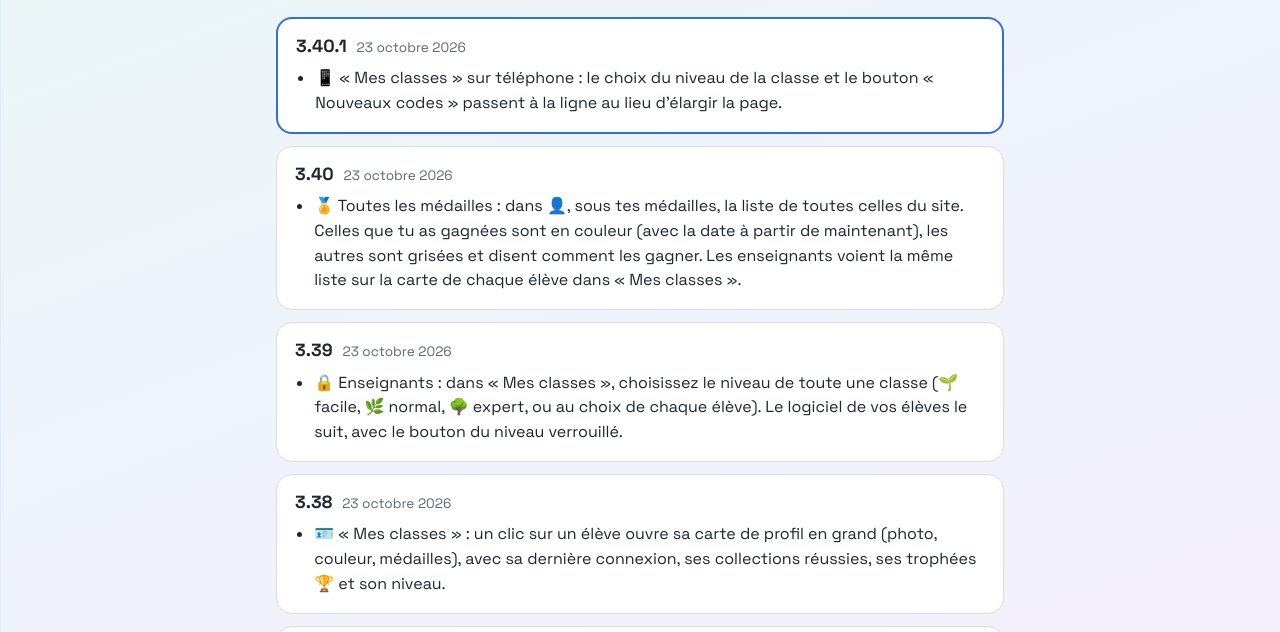
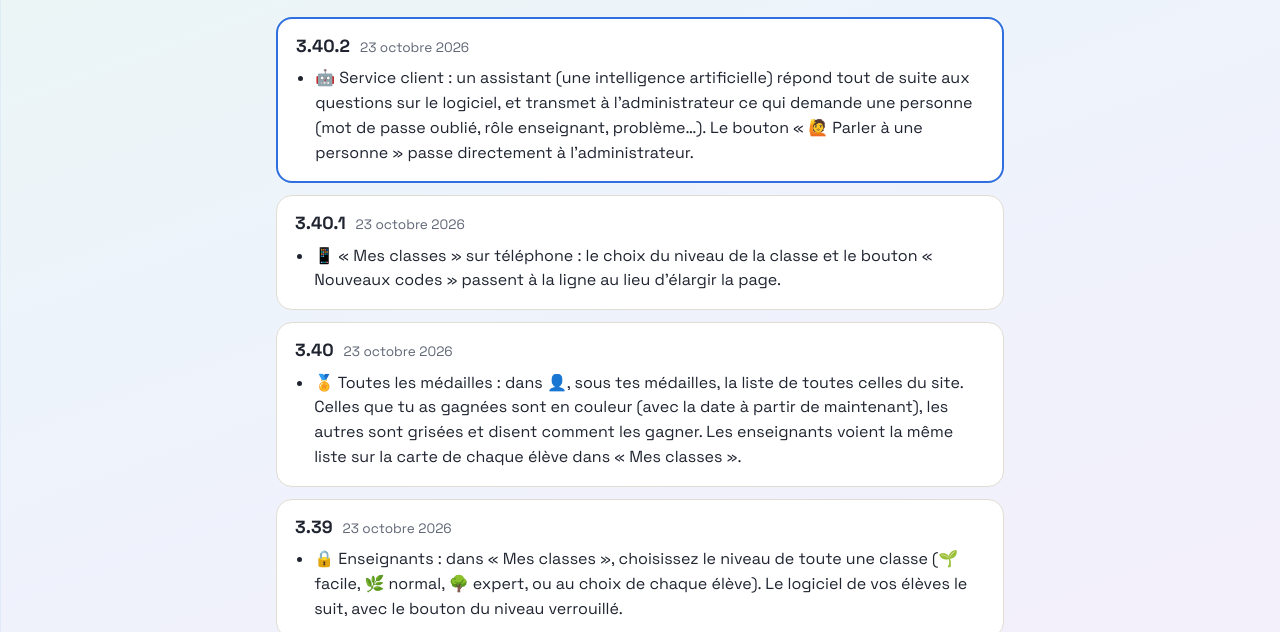
Before and after one commit to Guy-deMessimy/boites-a-classer, a website: page site/nouveautes/index.html in a window 1280 px wide. Shown: the part 168-800 px from the top of the page. Drawn offline with Linux system fonts and the light colour scheme; no server answers.

Commit message:
3.40.2 (site) : robot du service client (documentation, confidentialité, nouveautés)
Co-Authored-By: Claude Opus 5.5 <noreply@anthropic.com>

```diff
--- a/site/nouveautes/index.html
+++ b/site/nouveautes/index.html
@@ -38,7 +38,10 @@
     <h1>🎉 Nouveautés</h1>
     <p class="intro">Ce qui a changé, de la plus récente à la plus ancienne. Le logiciel en ligne se met à jour tout seul ; la version de bureau se télécharge à nouveau depuis l'accueil.</p>
 
-    <section class="version recente"><h2>3.40.1 <small>23 octobre 2026</small></h2><ul>
+    <section class="version recente"><h2>3.40.2 <small>23 octobre 2026</small></h2><ul>
+      <li>🤖 Service client : un assistant (une intelligence artificielle) répond tout de suite aux questions sur le logiciel, et transmet à l'administrateur ce qui demande une personne (mot de passe oublié, rôle enseignant, problème…). Le bouton « 🙋 Parler à une personne » passe directement à l'administrateur.</li>
+    </ul></section>
+    <section class="version"><h2>3.40.1 <small>23 octobre 2026</small></h2><ul>
       <li>📱 « Mes classes » sur téléphone : le choix du niveau de la classe et le bouton « Nouveaux codes » passent à la ligne au lieu d'élargir la page.</li>
     </ul></section>
     <section class="version"><h2>3.40 <small>23 octobre 2026</small></h2><ul>
```
Also changed, not shown: site/confidentialite/index.html (+1 -0 lines), README.md.
